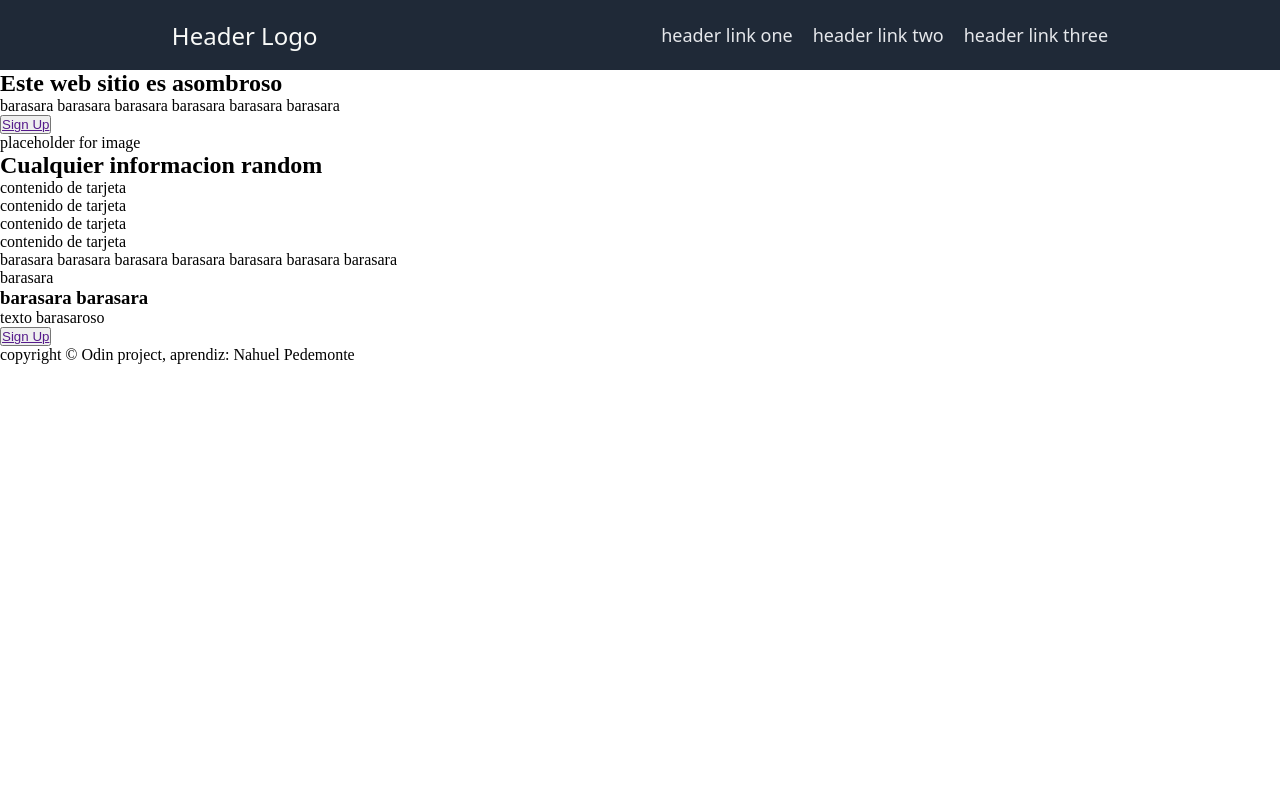
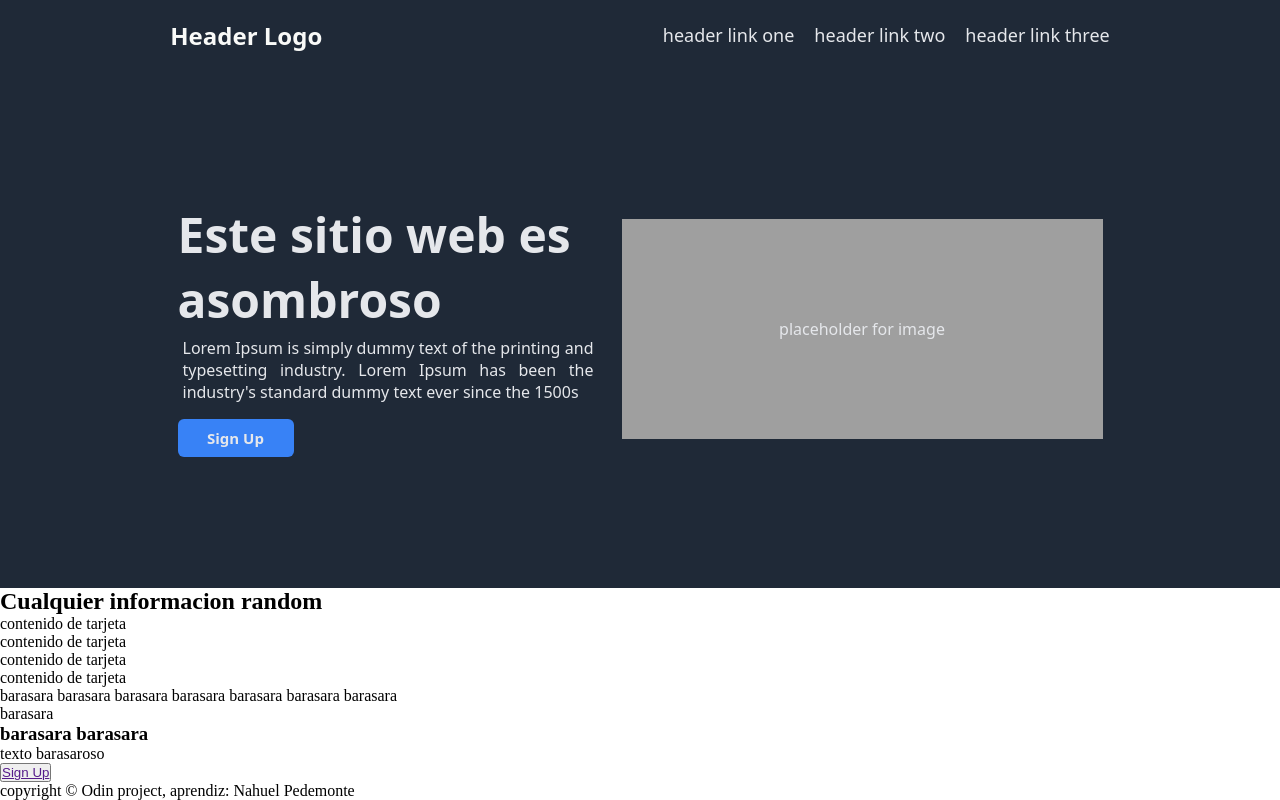
Before and after one commit to pedemontenahuel/odin-landingpage, a plain HTML site: page index.html in a window 1280 px wide. Drawn offline with Linux system fonts and the light colour scheme.

Commit message:
added style css for articles

```diff
--- a/index.html
+++ b/index.html
@@ -1,11 +1,13 @@
 <!DOCTYPE html>
 <html lang="en">
+
 <head>
     <meta charset="UTF-8">
     <meta name="viewport" content="width=device-width, initial-scale=1.0">
     <title>Project: Landing Page</title>
     <link rel="stylesheet" href="style.css" type="text/css">
 </head>
+
 <body>
     <header>
 
@@ -27,19 +29,31 @@
     </header>
 
 
-    <div class="container">
-        <article>
-            <h2>Este web sitio es asombroso</h2>
-            <p>barasara barasara barasara barasara barasara barasara</p>
-            <button><a href="">Sign Up</a></button>
+    <div class="articulos">
+
+        <div class="contearticulos">
+            <article class="contetext">
+                <h2>Este sitio web es asombroso</h2>
+                <p>
+                    Lorem Ipsum is simply dummy text of the printing and typesetting industry. Lorem Ipsum has been the
+                    industry's standard dummy text ever since the 1500s
+
+                </p>
+                <button class="signup"><a href="">Sign Up</a></button>
             </article>
-        <article>placeholder for image</article>
+            <article class="placeholderany">placeholder for image</article>
+
         </div>
 
-    <h2>Cualquier informacion random</h2>
+    </div>
+
+
+
 
 
     <div class="containerTwo">
+
+        <h2>Cualquier informacion random</h2>
         <div class="tarjetas">
             <div class="recuadro">
 
@@ -97,4 +111,5 @@
 
 
 </body>
+
 </html>
--- a/style.css
+++ b/style.css
@@ -5,6 +5,7 @@
 body{
     display: flex;
     flex-direction: column;
+    height: 100vh;
 }
 header{
     font-family: system-ui, -apple-system, BlinkMacSystemFont, 'Segoe UI', Roboto, Oxygen, Ubuntu, Cantarell, 'Open Sans', 'Helvetica Neue', sans-serif;
@@ -40,4 +41,77 @@ header nav ul a{
 
     font-size: 24px;
     color: #F9FAF8;
+    font-weight: bold;
 }
+
+.articulos{
+
+    background-color: #1F2937;
+    display: flex;
+    justify-content: center;
+    align-items: center;
+    height: 100vh;
+
+
+}
+
+.contearticulos{
+    display: flex;
+    flex-direction: row;
+    flex-wrap: wrap;
+    align-items: center;
+    height: 450px;
+
+}
+
+.placeholderany {
+    display: flex;
+    height: 206px;
+    text-align: center;
+    padding: 7px;
+    width: 467px;
+    background-color: #9f9f9f;
+    justify-content: center;
+    align-items: center;
+    font-family: system-ui, -apple-system, BlinkMacSystemFont, 'Segoe UI', Roboto, Oxygen, Ubuntu, Cantarell, 'Open Sans', 'Helvetica Neue', sans-serif;
+    color: #E5E7EB;
+    flex-wrap: wrap;
+
+
+}
+
+
+.contetext{
+    width: 444px;
+    font-family: system-ui, -apple-system, BlinkMacSystemFont, 'Segoe UI', Roboto, Oxygen, Ubuntu, Cantarell, 'Open Sans', 'Helvetica Neue', sans-serif;
+    text-align: left;
+}
+.contetext h2{
+    font-size: 48px;
+    color: #E5E7EB;
+    }
+
+.contetext p{
+    color: #E5E7EB;
+    text-align: justify;
+    padding: 5px;
+    padding-right: 28px;
+}
+
+.signup {
+    background-color: #3882F6;
+    border-style: none;
+    width: 116px;
+    height: 38px;
+    border-radius: 6px;
+    margin-top: 11px;
+}
+
+.signup a{
+    color: #E5E7EB;
+    font-family: system-ui, -apple-system, BlinkMacSystemFont, 'Segoe UI', Roboto, Oxygen, Ubuntu, Cantarell, 'Open Sans', 'Helvetica Neue', sans-serif;
+    text-decoration: none;
+    font-weight: bold;
+    font-size: 15px;
+
+}
```
Lines whose indentation alone changed are shown as unchanged.
